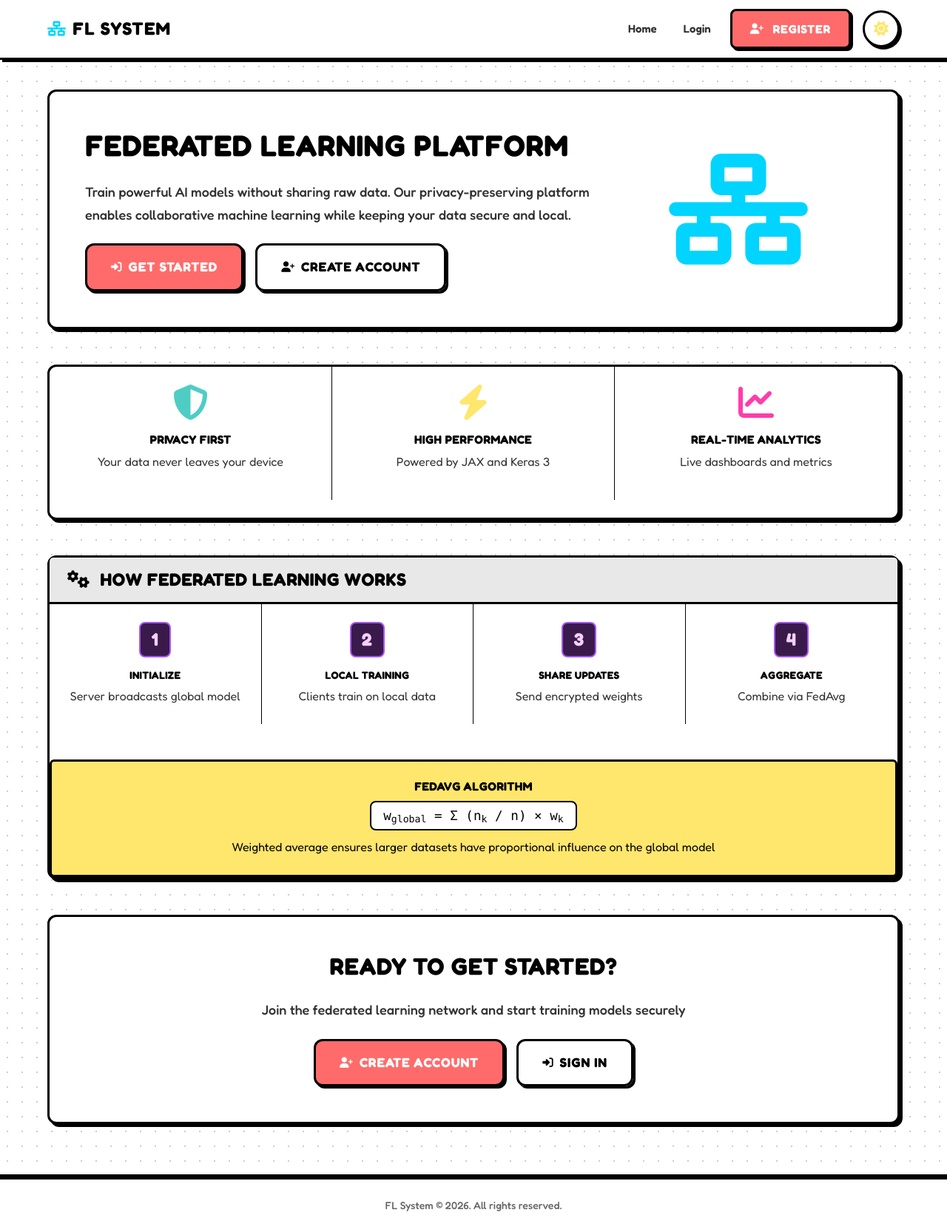
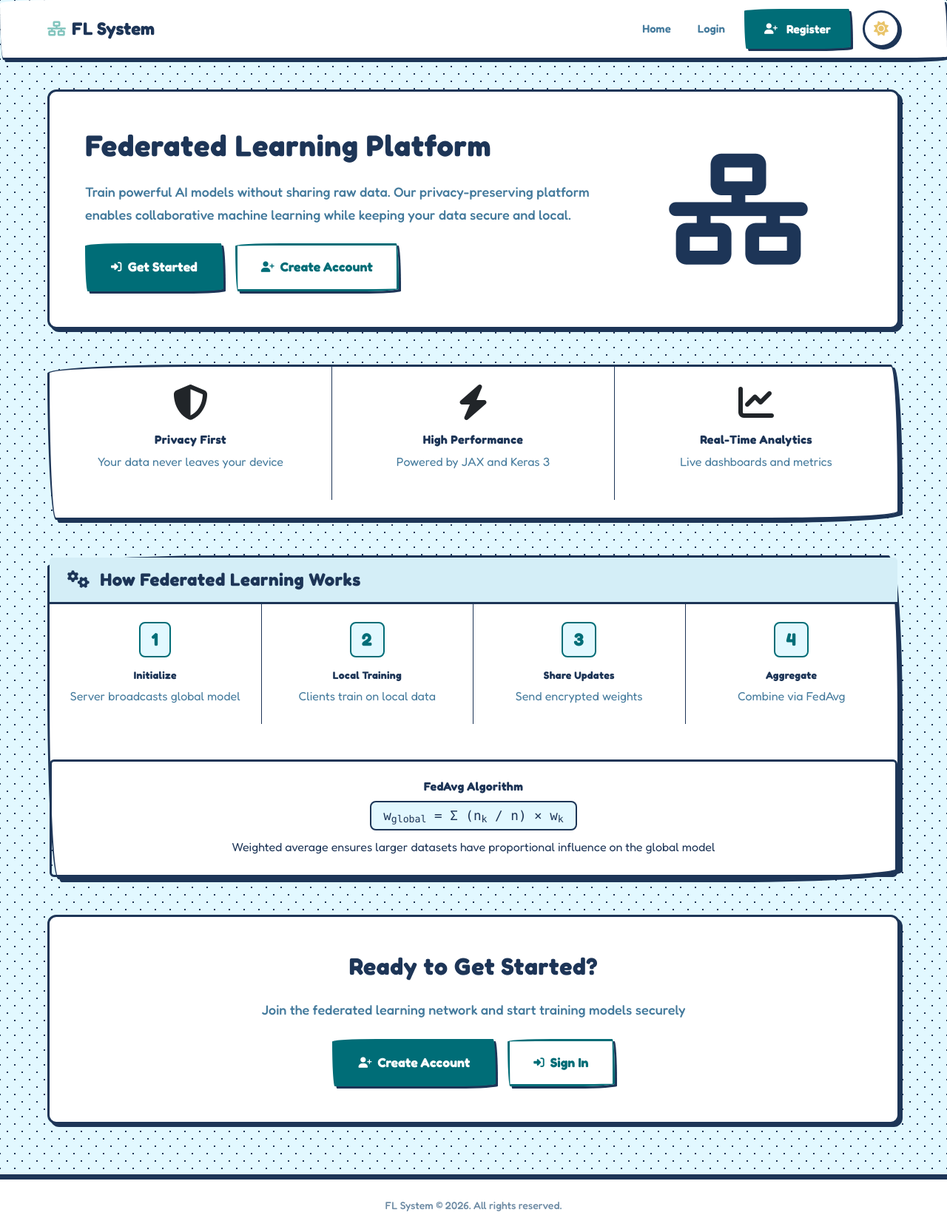
Before and after one commit to saifullah2032/De-Centralized-Image-Classification-Through-Federated-Learning, a Flask app: page / in a window 1280 px wide. Shown: the whole page at 74% size. Run offline with Flask 3, Linux system fonts and the light colour scheme.

Commit message:
Refactor theme: Ocean & Sky palette with butter smooth animations
- Strict color palette: Deep Teal (#006d77), Sky Blue (#83c5be), Electric Cyan
- Light mode: Pale Sky Blue background, White cards with Deep Navy borders
- Dark mode: Dark Slate/Navy background, Teal cards with Sky Blue borders
- Global smooth transition: cubic-bezier(0.25, 0.8, 0.25, 1)
- Button hover: translate(-2px, -2px) with 6px shadow
- Button active: press down flat (0px shadow)
- Input focus: scale(1.02) with Primary Teal border
- Page load: Fade-up animation for main content
- CSS dot pattern background (comic book paper effect)
- Wobbly organic borders on buttons and cards
- Decorative sparkle animations on headings

```diff
--- a/frontend_web/static/css/custom.css
+++ b/frontend_web/static/css/custom.css
@@ -1,68 +1,106 @@
 /* ============================================================================
-   2D MODERN COMIC THEME
-   Pop Art | Bold | Interactive
+   OCEAN & SKY THEME
+   Professional | Polished | Cohesive
    ============================================================================ */
 
 /* Google Fonts */
 @import url('https://fonts.googleapis.com/css2?family=Fredoka:wght@300;400;500;600;700&display=swap');
 
 :root {
-    /* Light Mode (Default) */
-    --bg-primary: #ffffff;
-    --bg-secondary: #f8f9fa;
-    --bg-tertiary: #e8e8e8;
+    /* 🎨 THE PALETTE - Ocean & Sky */
+    /* Primary Brand: Deep Teal */
+    --primary: #006d77;
+    --primary-dark: #005055;
+    --primary-light: #83c5be;
+
+    /* Secondary: Sky Blue */
+    --secondary: #83c5be;
+    --secondary-dark: #5fa8a1;
+
+    /* Accent/Pop: Electric Cyan */
+    --accent: #e2f8ff;
+    --accent-bright: #b8e9ff;
+
+    /* Darkest Contrast: Deep Navy */
+    --darkest: #1d3557;
+    --dark: #264653;
+
+    /* Light Base: Pure White */
+    --light: #ffffff;
+    --light-bg: #e2f8ff;
+
+    /* Text Colors */
+    --text-primary: #1d3557;
+    --text-secondary: #457b9d;
+    --text-tertiary: #6c8aa3;
+    --text-muted: #8faabc;
+
+    /* Error State */
+    --error: #e63946;
+    --error-bg: #ffe5e7;
+
+    /* Success */
+    --success: #2a9d8f;
+    --success-bg: #e8f5f3;
+
+    /* Warning */
+    --warning: #e9c46a;
+    --warning-bg: #fef8e8;
+
+    /* Backgrounds */
+    --bg-primary: #e2f8ff;
+    --bg-secondary: #ffffff;
+    --bg-tertiary: #d4eef7;
     --bg-card: #ffffff;
-    --dot-color: #cccccc;
 
-    --text-primary: #000000;
-    --text-secondary: #333333;
-    --text-tertiary: #666666;
-    --text-muted: #888888;
+    /* Borders & Shadows */
+    --border-color: #1d3557;
+    --border-width: 3px;
+    --shadow-color: #1d3557;
+    --shadow-hard: 4px 4px 0px 0px #1d3557;
+    --shadow-hard-sm: 3px 3px 0px 0px #1d3557;
+    --shadow-hover: 6px 6px 0px 0px #1d3557;
 
-    --primary: #ff6b6b;
-    --primary-dark: #ee5a5a;
-    --accent-cyan: #00d4ff;
-    --accent-magenta: #ff3cac;
-    --accent-yellow: #ffe66d;
-    --accent-green: #4ecdc4;
-
-    --border-color: #000000;
-    --border-width: 3px;
-
-    --shadow-hard: 4px 4px 0px 0px #000000;
-    --shadow-hard-sm: 3px 3px 0px 0px #000000;
-    --shadow-hover: 2px 2px 0px 0px #000000;
-
+    /* Radius */
     --radius: 12px;
     --radius-sm: 8px;
 
-    --transition: all 0.15s ease;
+    /* 🎯 BUTTER SMOOTH TRANSITION */
+    --transition: all 0.3s cubic-bezier(0.25, 0.8, 0.25, 1);
+
+    /* Dot Pattern */
+    --dot-color: #1d3557;
 }
 
+/* 🌙 DARK MODE */
 [data-theme="dark"] {
-    --bg-primary: #0d0d1a;
-    --bg-secondary: #151528;
-    --bg-tertiary: #1a1a35;
-    --bg-card: #12122a;
+    /* Dark Slate/Navy Background */
+    --bg-primary: #1d3557;
+    --bg-secondary: #264653;
+    --bg-tertiary: #2d4f5e;
+    --bg-card: #264653;
 
-    --text-primary: #e8e8e8;
-    --text-secondary: #c0c0c0;
-    --text-tertiary: #a0a0a0;
-    --text-muted: #808080;
+    /* Text - White or Pale Cyan */
+    --text-primary: #edf6f9;
+    --text-secondary: #b8d8e0;
+    --text-tertiary: #8fb8c5;
+    --text-muted: #6a9aab;
 
-    --primary: #cc4477;
-    --primary-dark: #aa2248;
-    --accent-cyan: #00cccc;
-    --accent-magenta: #cc33cc;
-    --accent-yellow: #cccc00;
-    --accent-green: #22cc66;
-
-    --border-color: #444466;
+    /* Borders - Light Sky Blue */
+    --border-color: #83c5be;
+    --border-width: 2px;
+    --shadow-color: #000000;
     --shadow-hard: 4px 4px 0px 0px #000000;
     --shadow-hard-sm: 3px 3px 0px 0px #000000;
-    --shadow-hover: 2px 2px 0px 0px #000000;
+    --shadow-hover: 6px 6px 0px 0px #000000;
 
-    --dot-color: #1a1a2a;
+    /* Dot Pattern */
+    --dot-color: #83c5be;
+
+    --error: #ff6b6b;
+    --error-bg: #4a2020;
+    --success: #2ec4b6;
+    --success-bg: #1a3530;
 }
 
 /* Global Styles */
@@ -77,15 +115,33 @@ html {
 }
 
 body {
-    background: var(--bg-primary);
-    background-image: radial-gradient(circle, var(--dot-color) 1px, transparent 1px);
+    background-color: var(--bg-primary);
+    background-image:
+        radial-gradient(circle, var(--dot-color) 1px, transparent 1px),
+        radial-gradient(circle, var(--dot-color) 1px, transparent 1px);
+    background-position: 0 0, 10px 10px;
     background-size: 20px 20px;
+    opacity: 1;
     color: var(--text-primary);
     font-family: 'Fredoka', sans-serif;
     font-size: 16px;
     line-height: 1.6;
     min-height: 100vh;
-    transition: background 0.3s ease, color 0.3s ease;
+    transition: var(--transition);
+}
+
+/* 🎬 PAGE LOAD FADE UP ANIMATION */
+.main-content {
+    animation: fadeUp 0.6s cubic-bezier(0.25, 0.8, 0.25, 1) forwards;
+    opacity: 0;
+    transform: translateY(20px);
+}
+
+@keyframes fadeUp {
+    to {
+        opacity: 1;
+        transform: translateY(0);
+    }
 }
 
 /* Typography */
@@ -94,7 +150,6 @@ h1, h2, h3, h4, h5, h6 {
     font-weight: 700;
     letter-spacing: 0.02em;
     line-height: 1.2;
-    text-transform: uppercase;
 }
 
 h1 { font-size: 2.5rem; }
@@ -127,13 +212,16 @@ p {
     display: flex;
     align-items: center;
     gap: 0.5rem;
-    text-transform: uppercase;
-    letter-spacing: 0.05em;
 }
 
 .navbar-brand i {
-    color: var(--accent-cyan);
+    color: var(--secondary);
     font-size: 1.25rem;
+    transition: var(--transition);
+}
+
+.navbar-brand:hover i {
+    transform: rotate(10deg) scale(1.1);
 }
 
 .nav-link {
@@ -175,8 +265,6 @@ p {
     font-weight: 700;
     font-size: 1rem;
     color: var(--text-primary);
-    text-transform: uppercase;
-    letter-spacing: 0.03em;
 }
 
 .card-body {
@@ -201,7 +293,17 @@ p {
     line-height: 1.6;
 }
 
-/* Buttons - Comic Sticker Style */
+/* 🎨 WOBBLY BORDERS - Organic Shape */
+.btn, .card, .navbar, .theme-toggle {
+    border-radius: 255px 15px 225px 15px / 15px 225px 15px 255px;
+    transition: var(--transition);
+}
+
+.btn:hover, .card:hover {
+    border-radius: 15px 225px 15px 255px / 255px 15px 225px 15px;
+}
+
+/* Buttons */
 .btn {
     display: inline-flex;
     align-items: center;
@@ -210,48 +312,55 @@ p {
     padding: 0.75rem 1.5rem;
     font-size: 1rem;
     font-weight: 700;
-    border-radius: var(--radius-sm);
     border: var(--border-width) solid var(--border-color);
     cursor: pointer;
     transition: var(--transition);
     text-decoration: none;
-    text-transform: uppercase;
-    letter-spacing: 0.05em;
     box-shadow: var(--shadow-hard-sm);
 }
 
 .btn i {
     font-size: 0.9rem;
+    transition: var(--transition);
 }
 
+/* 🎯 BUTTON HOVER - Lift up */
 .btn:hover {
     transform: translate(-2px, -2px);
-    box-shadow: var(--shadow-hard);
+    box-shadow: var(--shadow-hover);
 }
 
+.btn:hover i {
+    transform: translateX(3px);
+}
+
+/* 🎯 BUTTON ACTIVE - Press down flat */
 .btn:active {
-    transform: translate(2px, 2px);
-    box-shadow: none;
+    transform: translate(0px, 0px);
+    box-shadow: 0px 0px 0px 0px var(--shadow-color);
 }
 
 .btn-primary {
     background: var(--primary);
     color: white;
+    border-color: var(--primary);
 }
 
 .btn-primary:hover {
     background: var(--primary-dark);
+    border-color: var(--primary-dark);
     color: white;
 }
 
 .btn-outline-primary {
     background: transparent;
-    color: var(--text-primary);
+    color: var(--primary);
+    border-color: var(--primary);
 }
 
 .btn-outline-primary:hover {
-    background: var(--accent-cyan);
-    color: var(--text-primary);
+    background: var(--primary);
+    color: white;
 }
 
 .btn-outline-secondary {
@@ -267,14 +376,14 @@ p {
 }
 
 .btn-success {
-    background: var(--accent-green);
+    background: var(--success);
     color: white;
+    border-color: var(--success);
 }
 
 .btn-lg {
     padding: 1rem 2rem;
     font-size: 1.1rem;
-    border-radius: var(--radius);
 }
 
 .btn-sm {
@@ -326,52 +434,63 @@ p {
     font-size: 0.8125rem;
     font-weight: 700;
     border-radius: var(--radius-sm);
-    border: 2px solid var(--border-color);
+    border: 2px solid;
     text-transform: uppercase;
     letter-spacing: 0.03em;
+    transition: var(--transition);
+}
+
+.badge:hover {
+    transform: translate(-1px, -1px);
 }
 
 .badge-success {
-    background: #1a4a3a;
-    color: #4ade80;
-    border-color: #22c55e;
+    background: var(--success-bg);
+    color: var(--success);
+    border-color: var(--success);
 }
 
 .badge-primary {
-    background: #3a1a4a;
-    color: #f5d0ff;
-    border-color: #a855f7;
+    background: var(--accent);
+    color: var(--primary);
+    border-color: var(--primary);
 }
 
 [data-theme="dark"] .badge-primary {
-    background: #4a2a6a;
-    color: #f0d9ff;
-    border-color: #c084fc;
+    background: var(--dark);
+    color: var(--secondary);
+    border-color: var(--secondary);
 }
 
 .badge-warning {
-    background: #4a3a1a;
-    color: #fbbf24;
-    border-color: #f59e0b;
+    background: var(--warning-bg);
+    color: #b8860b;
+    border-color: var(--warning);
 }
 
 .badge-danger {
-    background: #4a1a1a;
-    color: #f87171;
-    border-color: #ef4444;
+    background: var(--error-bg);
+    color: var(--error);
+    border-color: var(--error);
 }
 
 /* Alerts */
 .alert {
     padding: 1rem 1.25rem;
     border-radius: var(--radius);
-    border: var(--border-width) solid var(--border-color);
+    border: var(--border-width) solid;
     margin-bottom: 1.25rem;
     display: flex;
     align-items: flex-start;
     gap: 0.75rem;
     font-weight: 500;
     box-shadow: var(--shadow-hard-sm);
+    transition: var(--transition);
+}
+
+.alert:hover {
+    transform: translate(-2px, -2px);
+    box-shadow: var(--shadow-hover);
 }
 
 .alert i {
@@ -450,21 +570,21 @@ p {
 }
 
 .theme-toggle:hover {
-    transform: translate(-2px, -2px);
-    box-shadow: var(--shadow-hard);
+    transform: translate(-2px, -2px) rotate(15deg);
+    box-shadow: var(--shadow-hover);
 }
 
 .theme-toggle:active {
-    transform: translate(2px, 2px);
+    transform: translate(0px, 0px) rotate(15deg);
     box-shadow: none;
 }
 
 .theme-toggle .fa-sun {
-    color: var(--accent-yellow);
+    color: var(--warning);
 }
 
 .theme-toggle .fa-moon {
-    color: var(--accent-cyan);
+    color: var(--secondary);
 }
 
 /* Container */
@@ -587,13 +709,13 @@ p {
 }
 
 ::-webkit-scrollbar-thumb {
-    background: var(--primary);
+    background: var(--secondary);
     border-radius: 5px;
     border: 2px solid var(--border-color);
 }
 
 ::-webkit-scrollbar-thumb:hover {
-    background: var(--primary-dark);
+    background: var(--primary);
 }
 
 /* Drop Zone */
@@ -632,19 +754,27 @@ p {
     text-align: center;
 }
 
-/* Animation - Subtle */
+/* Animation - Fade In */
 .fade-in {
-    animation: fadeIn 0.3s ease-out;
+    animation: fadeIn 0.4s cubic-bezier(0.25, 0.8, 0.25, 1) forwards;
 }
 
 @keyframes fadeIn {
-    from { opacity: 0; transform: translateY(10px); }
+    from { opacity: 0; transform: translateY(15px); }
     to { opacity: 1; transform: translateY(0); }
 }
 
 .card {
-    animation: fadeIn 0.4s ease-out;
+    animation: fadeIn 0.5s cubic-bezier(0.25, 0.8, 0.25, 1) forwards;
+    animation-delay: 0.1s;
+    opacity: 0;
 }
+
+/* Stagger animation for cards */
+.card:nth-child(1) { animation-delay: 0.1s; }
+.card:nth-child(2) { animation-delay: 0.2s; }
+.card:nth-child(3) { animation-delay: 0.3s; }
+.card:nth-child(4) { animation-delay: 0.4s; }
 
 /* Hero Section */
 .hero-section {
@@ -666,11 +801,64 @@ p {
 
 /* CTA Section */
 #home-cta {
-    background: var(--accent-yellow);
-    border: var(--border-width) solid var(--border-color);
+    background: var(--accent);
+    border: var(--border-width) solid var(--primary);
     border-radius: var(--radius);
     padding: 3rem;
     box-shadow: var(--shadow-hard);
+    transition: var(--transition);
 }
 
-/* END OF COMIC THEME */
+#home-cta:hover {
+    transform: translate(-2px, -2px);
+    box-shadow: var(--shadow-hover);
+}
+
+/* Sparkle Decorations */
+.sparkle {
+    position: absolute;
+    width: 10px;
+    height: 10px;
+    background: var(--secondary);
+    border-radius: 50%;
+    opacity: 0.5;
+    animation: sparkle 2s ease-in-out infinite;
+}
+
+.sparkle::before {
+    content: '';
+    position: absolute;
+    width: 20px;
+    height: 20px;
+    border: 2px solid var(--secondary);
+    border-radius: 50%;
+    top: -5px;
+    left: -5px;
+    animation: sparkleRing 2s ease-in-out infinite;
+}
+
+@keyframes sparkle {
+    0%, 100% { transform: scale(1); opacity: 0.5; }
+    50% { transform: scale(1.3); opacity: 0.8; }
+}
+
+@keyframes sparkleRing {
+    0%, 100% { transform: scale(1); opacity: 0.5; }
+    50% { transform: scale(1.2); opacity: 0.3; }
+}
+
+/* 🎨 ACCENT CLASSES FOR QUICK STYLING */
+.bg-accent { background: var(--accent) !important; }
+.bg-primary-brand { background: var(--primary) !important; }
+.bg-secondary-brand { background: var(--secondary) !important; }
+
+.text-primary-brand { color: var(--primary) !important; }
+.text-secondary-brand { color: var(--secondary) !important; }
+.text-accent { color: var(--accent-bright) !important; }
+.text-darkest { color: var(--darkest) !important; }
+
+.border-accent { border-color: var(--accent) !important; }
+.border-primary-brand { border-color: var(--primary) !important; }
+.border-secondary-brand { border-color: var(--secondary) !important; }
+
+/* END OF OCEAN & SKY THEME */
--- a/frontend_web/templates/base.html
+++ b/frontend_web/templates/base.html
@@ -108,7 +108,7 @@
     </div>
 
     <!-- Main Content -->
-    <main class="container py-4 flex-grow-1">
+    <main class="container py-4 flex-grow-1 main-content">
         {% block content %}{% endblock %}
     </main>
 
```
Also changed, not shown: other parts of frontend_web/static/css/custom.css (+74 -31 lines).
